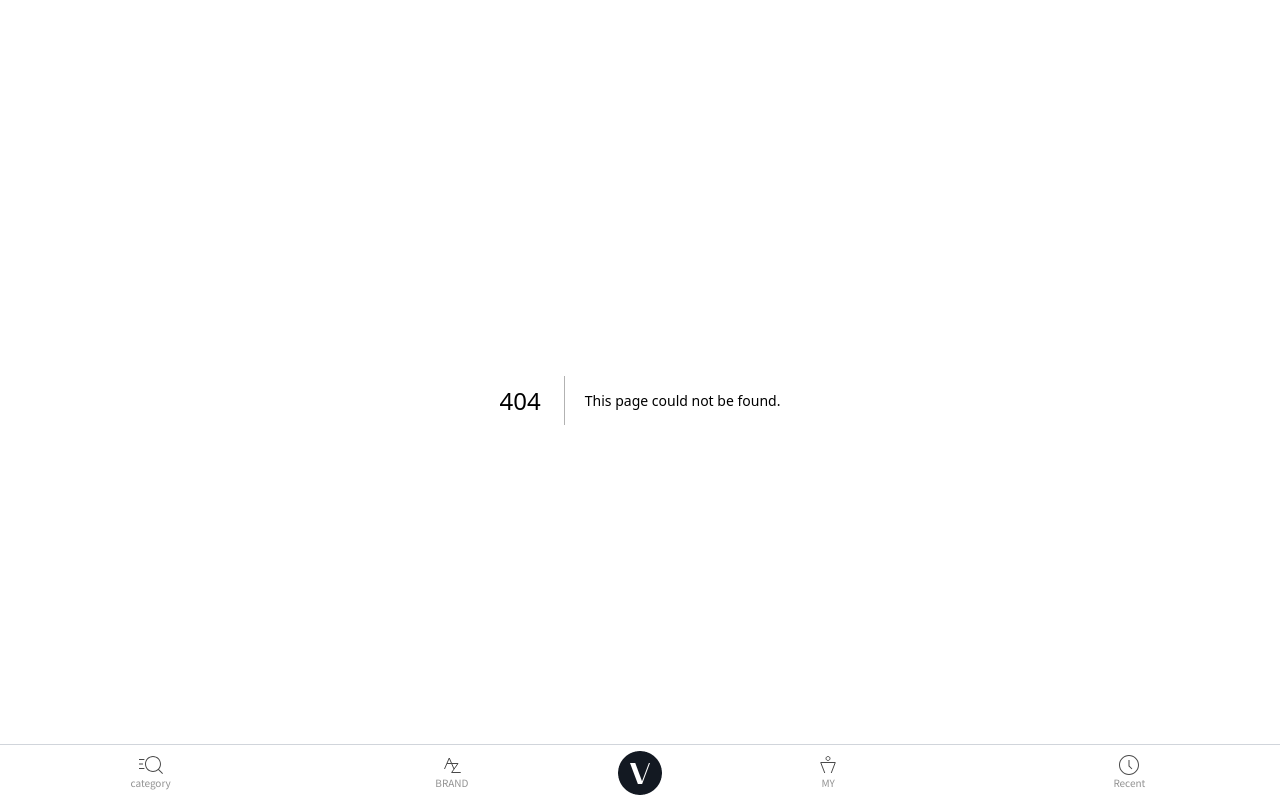
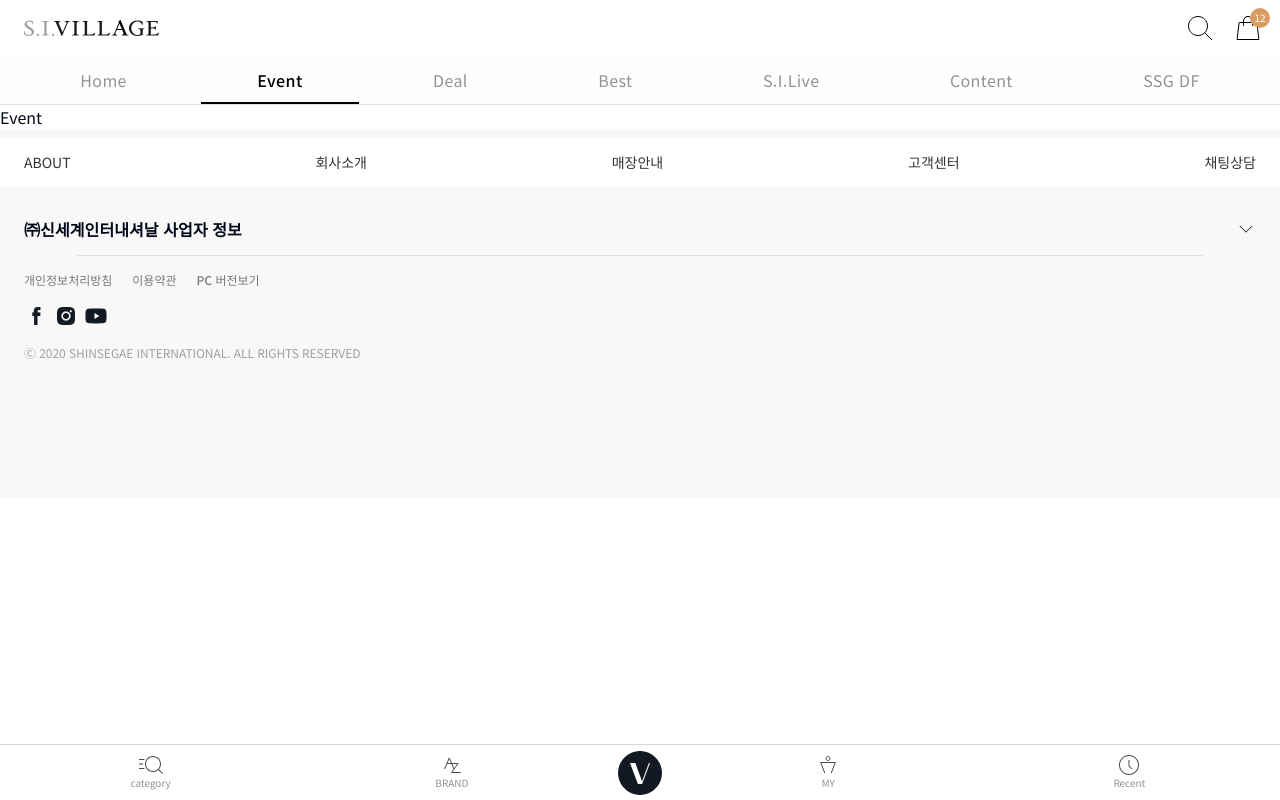
Before and after one commit to jangdebug/jokim-bizarre-adventure-frontend, a Next.js app: page /event in a window 1280 px wide. Before the commit this address had no page. Shown: the top 800 px of the page. Built offline with nearby package versions, Linux system fonts and the light colour scheme.

Commit message:
:wrench:fix: change routing table and puhlish mainheader

```diff
--- /dev/null
+++ b/src/app/(main)/event/page.tsx
@@ -0,0 +1,5 @@
+import React from 'react'
+
+export default function page() {
+  return <div>Event</div>
+}
--- a/src/app/(main)/layout.tsx
+++ b/src/app/(main)/layout.tsx
@@ -1,4 +1,5 @@
 import MainHeader from '@/components/layout/MainHeader'
+import MainStickeyHeader from '@/components/layout/MainStickeyHeader'
 
 export default function Layout({
   children,
@@ -8,6 +9,7 @@
   return (
     <>
       <MainHeader />
+      <MainStickeyHeader />
       {children}
     </>
   )
--- a/src/app/event/[id]/layout.tsx
+++ /dev/null
@@ -1,7 +0,0 @@
-export default function RootLayout({
-  children,
-}: Readonly<{
-  children: React.ReactNode
-}>) {
-  return <>{children}</>
-}
--- a/src/app/globals.css
+++ b/src/app/globals.css
@@ -114,3 +114,13 @@
     margin: 0;
   }
 }
+
+/* 스크룰 바 제거 */
+.no-scrollbar::-webkit-scrollbar {
+  display: none;
+}
+
+.no-scrollbar {
+  -ms-overflow-style: none; /* IE and Edge */
+  scrollbar-width: none; /* Firefox */
+}
--- a/src/components/layout/MainHeader.tsx
+++ b/src/components/layout/MainHeader.tsx
@@ -9,7 +9,7 @@
       <nav>
         <ul className="">
           <li className="absolute left-0 top-0 ">
-            <Image src={MainHeaderLogo} alt="mainHeaderLogo" />
+            <Image src={MainHeaderLogo} alt="mainHeaderLogo" priority={true} />
           </li>
 
           <li>
--- /dev/null
+++ b/src/components/layout/MainStickeyHeader.tsx
@@ -0,0 +1,79 @@
+'use client'
+import Link from 'next/link'
+import { usePathname } from 'next/navigation'
+import { useState } from 'react'
+
+interface stickHeaderItemType {
+  id: number
+  title: string
+  value: string
+  url: string
+}
+
+const stickHeaderItemData: stickHeaderItemType[] = [
+  {
+    id: 1,
+    title: 'Home',
+    value: 'home',
+    url: '/',
+  },
+  {
+    id: 2,
+    title: 'Event',
+    value: 'event',
+    url: '/',
+  },
+  {
+    id: 3,
+    title: 'Deal',
+    value: 'deal',
+    url: '/',
+  },
+  {
+    id: 4,
+    title: 'Best',
+    value: 'best',
+    url: '/',
+  },
+  {
+    id: 5,
+    title: 'S.I.Live',
+    value: 'silive',
+    url: '/',
+  },
+  {
+    id: 6,
+    title: 'Content',
+    value: 'content',
+    url: '/',
+  },
+  {
+    id: 7,
+    title: 'SSG DF',
+    value: 'ssgdf',
+    url: '/',
+  },
+]
+
+export default function MainStickeyHeader() {
+  const stickeyHeaderItems: stickHeaderItemType[] = stickHeaderItemData
+  const pathName = usePathname()
+
+  const currentSegment = pathName.split('/').pop()
+
+  console.log(currentSegment)
+
+  return (
+    <nav className="z-10 sticky top-0 left-0 no-scrollbar w-full px-[15px] grid grid-flow-col overflow-x-scroll bg-[#fefefe] border-b border-[#e0e0e0]">
+      {stickeyHeaderItems?.map((item) => (
+        <Link
+          className={`${currentSegment === item.value ? 'border-b-2 border-black text-black font-[500]' : 'text-[#929292] font-[0]'} inline-block mx-[9px] h-[48px] text-[16px]  text-center leading-[48px] tracking-[0.4px] text-ellipsis whitespace-nowrap`}
+          key={item.id}
+          href={item.url}
+        >
+          <span className={`${currentSegment === item.value ? ' ' : ''}`}>{item.title}</span>
+        </Link>
+      ))}
+    </nav>
+  )
+}
```
Also changed, not shown: src/app/event-detail/[id]/page.tsx (renamed from src/app/event/[id]/page.tsx).
